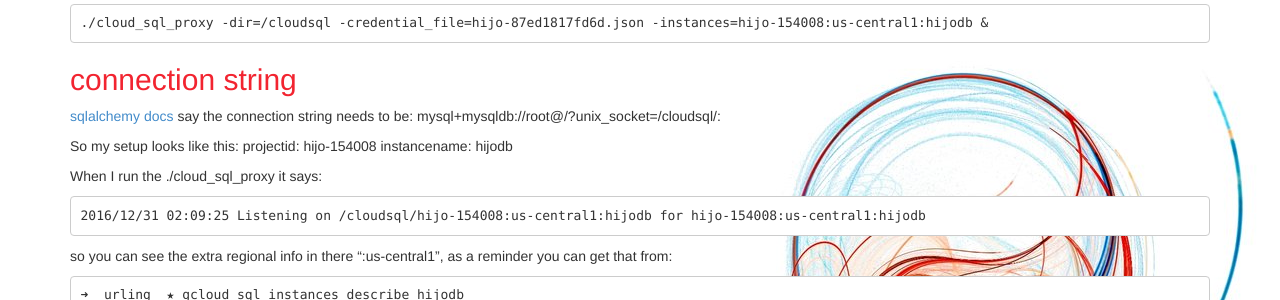
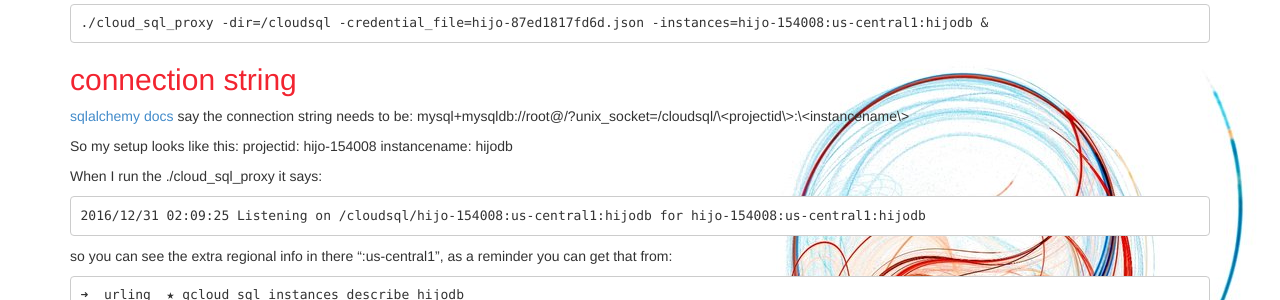
Before and after one commit to faizanvahevaria/chrisamow.github.io, a Jekyll site: the page built from _posts/2016-12-31-gae-sqlalchemy-gaps.md, in a window 1280 px wide. Shown: the part 421-721 px from the top of the page. Built offline with Jekyll 4.4.1, drawn with Linux system fonts in a browser that asks for light colours; nearby versions of some CDN libraries; comment, search, counter and statistics services are not loaded.

Commit message:
blog content

```diff
--- a/_posts/2016-12-31-gae-sqlalchemy-gaps.md
+++ b/_posts/2016-12-31-gae-sqlalchemy-gaps.md
@@ -22,7 +22,7 @@ The directions there are good, so I moved the .json file to the app directory an
 ## connection string
 
 [sqlalchemy docs](http://docs.sqlalchemy.org/en/latest/dialects/mysql.html?highlight=appengine#module-sqlalchemy.dialects.mysql.mysqldb) say the connection string needs to be:
-mysql+mysqldb://root@/<dbname>?unix_socket=/cloudsql/<projectid>:<instancename>
+mysql+mysqldb://root@/<dbname>?unix_socket=/cloudsql/\<projectid\>:\<instancename\>
 
 So my setup looks like this:
 projectid: hijo-154008
```
